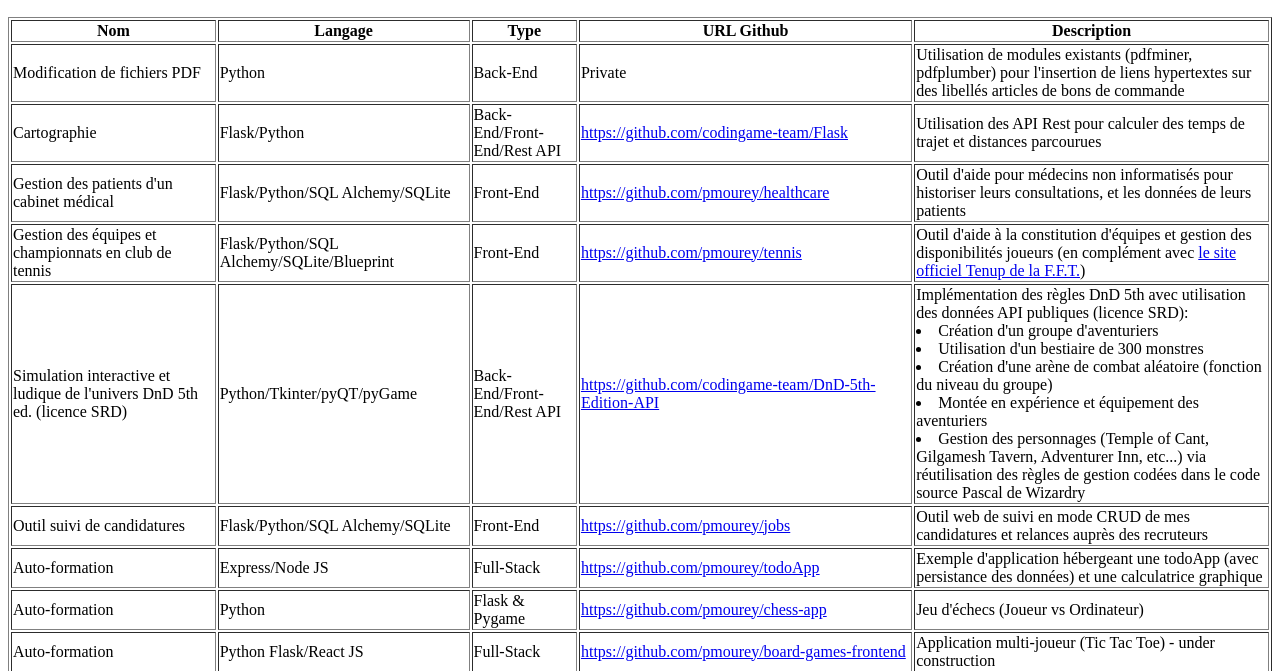
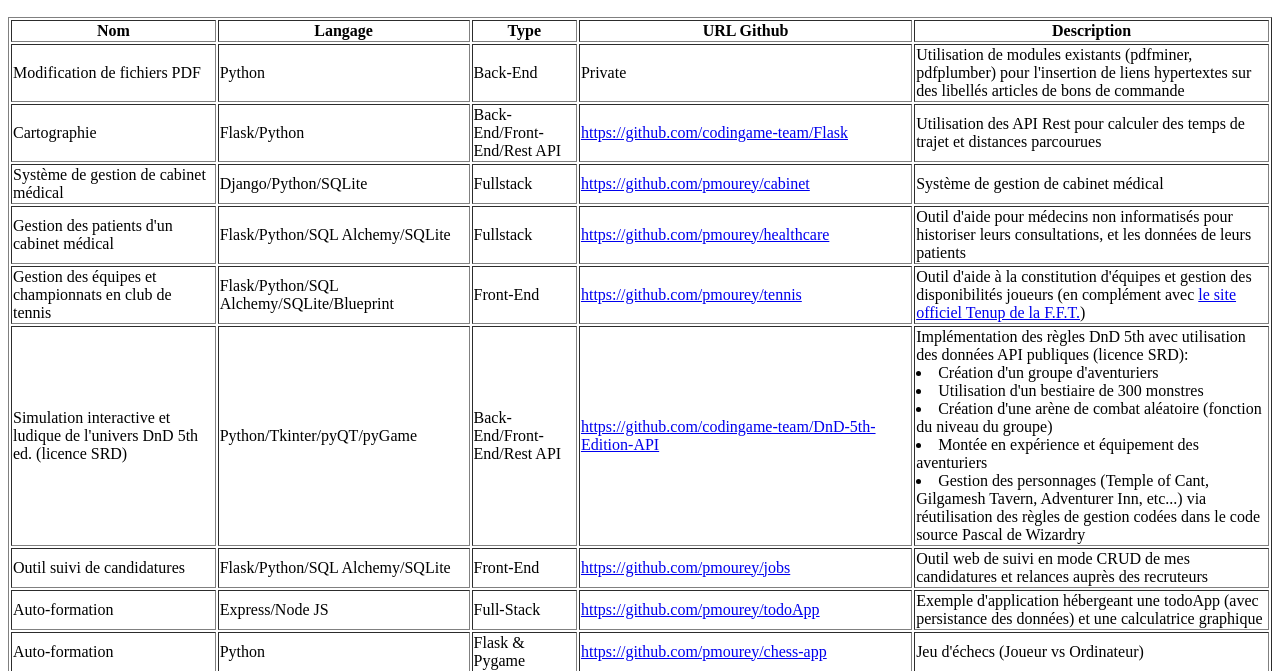
Before and after one commit to pmourey/portfolio, a plain HTML site: page index.html in a window 1280 px wide. Shown: the part 104-775 px from the top of the page. Drawn offline with Linux system fonts and the light colour scheme.

Commit message:
add cabinet's django project

```diff
--- a/index.html
+++ b/index.html
@@ -36,9 +36,19 @@
         <td>Utilisation des API Rest pour calculer des temps de trajet et distances parcourues</td>
     </tr>
     <tr>
+        <td>Système de gestion de cabinet médical</td>
+        <td>Django/Python/SQLite</td>
+        <td>Fullstack</td>
+        <td>
+            <a href="https://github.com/pmourey/cabinet">
+               https://github.com/pmourey/cabinet</a>
+        </td>
+        <td>Système de gestion de cabinet médical</td>
+    </tr>
+    <tr>
         <td>Gestion des patients d'un cabinet médical</td>
         <td>Flask/Python/SQL Alchemy/SQLite</td>
-        <td>Front-End</td>
+        <td>Fullstack</td>
         <td>
             <a href="https://github.com/pmourey/healthcare">
                https://github.com/pmourey/healthcare</a>
```
Also changed, not shown: index_en.html (+10 -0 lines).
